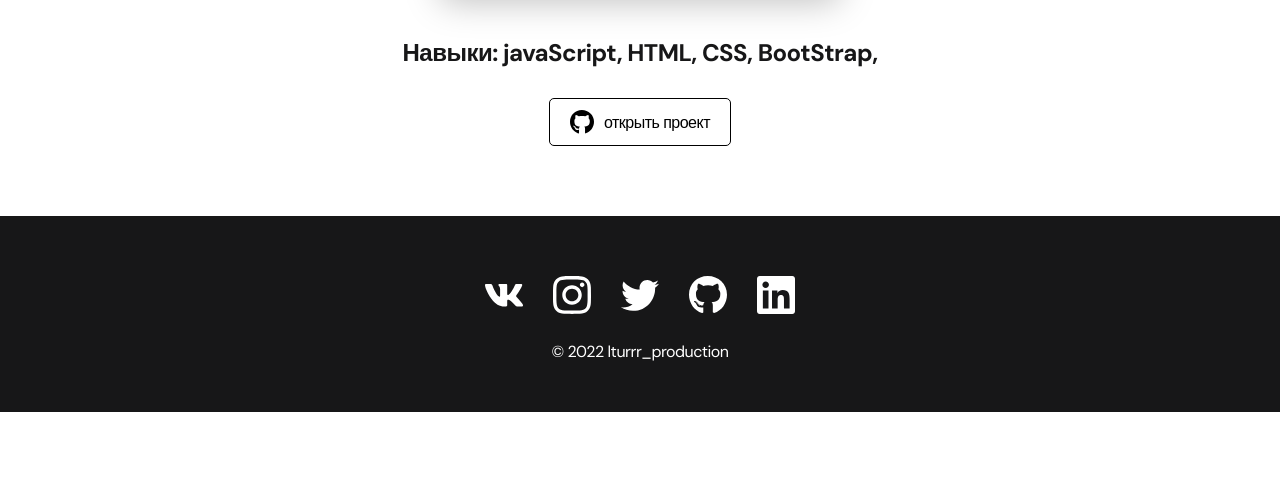
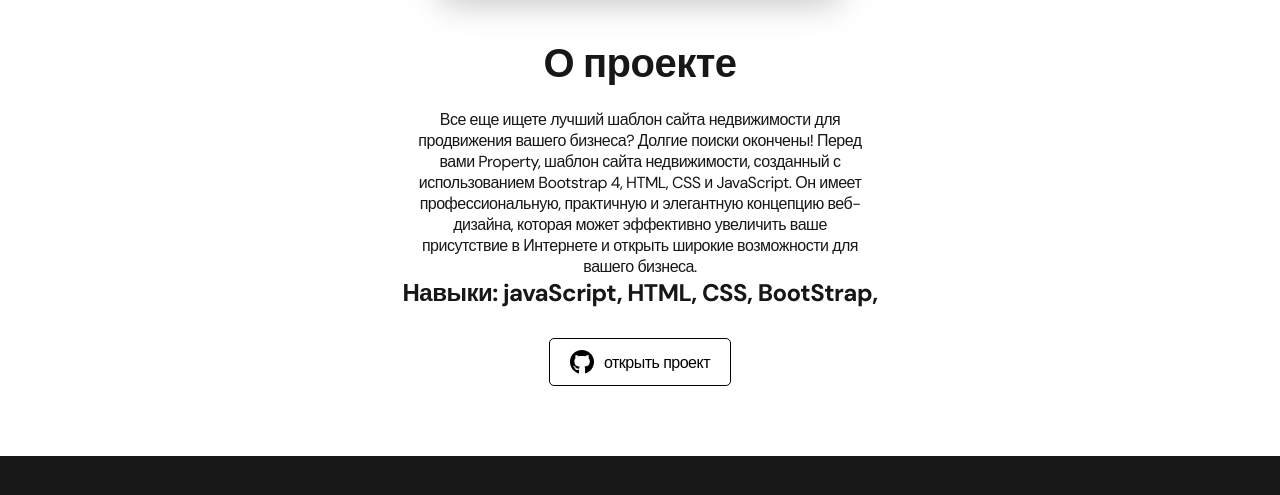
Before and after one commit to leoturrr/leoturrr.github.io, a plain HTML site: page progect8.html in a window 1280 px wide. Shown: the part 587-1082 px from the top of the page. Before the commit the page ends 999 px from the top, so only its background shows below. Drawn offline with Linux system fonts and the light colour scheme.

Commit message:
Update progect8.html

```diff
--- a/progect8.html
+++ b/progect8.html
@@ -39,11 +39,18 @@
                 <h1 class="title-1">Агенство по недвижимости</h1>
 
                 <img src="./img/projects/aaaa.png" alt="" class="project-details__cover">
+                <h2 class="title-2">О проекте</h2>
 
+                <div class="project_descriiption">
+                    <p class="p__oproecte">Все еще ищете лучший шаблон сайта недвижимости для<br>продвижения
+                        вашего бизнеса? Долгие поиски окончены! Перед<br>вами
+                        Property, шаблон сайта недвижимости, созданный с<br>использованием Bootstrap 4, HTML, CSS и JavaScript. Он имеет<br>
+                        профессиональную, практичную и элегантную концепцию веб-<br>дизайна, которая может эффективно увеличить ваше<br>
+                        присутствие в Интернете и открыть широкие возможности для<br>вашего бизнеса.</p>
+                </div>
                 <div class="project-details__desc">
                     <p>Навыки: javaScript, HTML, CSS, BootStrap,</p>
                 </div>
-
                 <a href="./untree.co-property/index_nedvijimost.html" class="btn-outline">
                     <img src="./img/icons/gitHub-black.svg" alt="">
                     открыть проект
```
